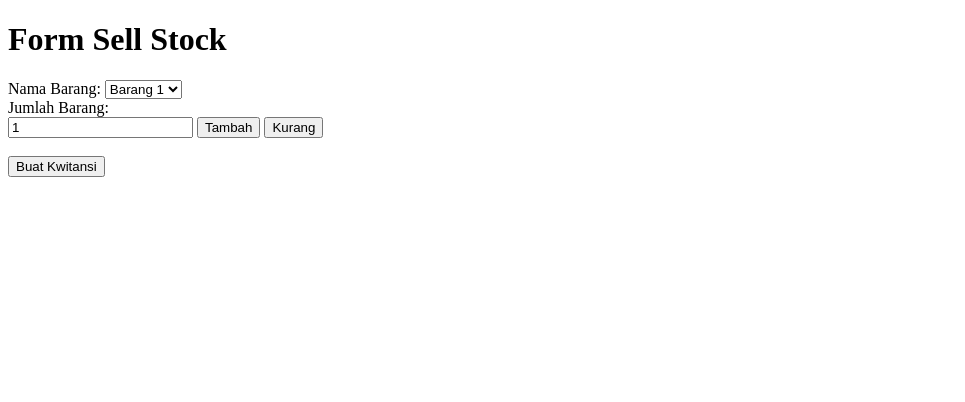
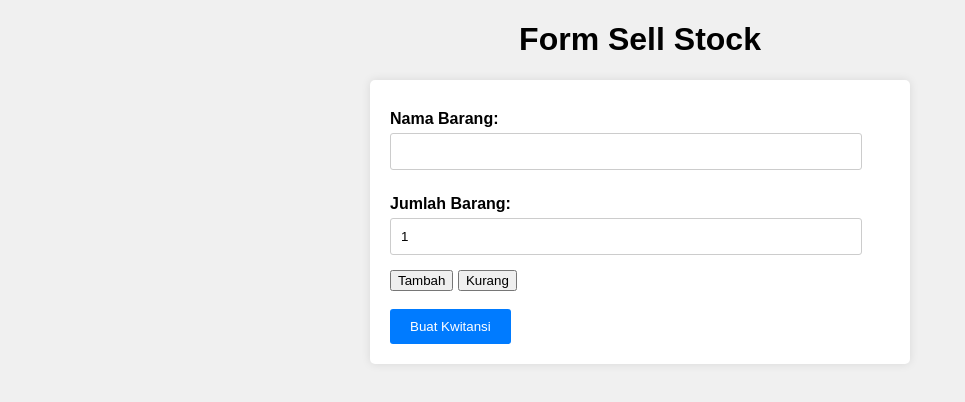
Before and after one commit to NcullPurnama/ini_gudang, a website: page html/sell_stock.html in a window 1280 px wide. Shown: the whole page, without its empty margins (0-965 px from the left). Drawn offline with Linux system fonts and the light colour scheme.

Commit message:
add some change

```diff
--- /dev/null
+++ b/css/add-stock.css
@@ -0,0 +1,57 @@
+body {
+    font-family: Arial, sans-serif;
+    background-color: #f0f0f0;
+    margin: 0;
+    padding: 0;
+}
+
+h1 {
+    text-align: center;
+    padding: 20px 0;
+}
+
+form {
+    max-width: 400px;
+    margin: 0 auto;
+    background-color: #fff;
+    padding: 20px;
+    border-radius: 5px;
+    box-shadow: 0 0 10px rgba(0, 0, 0, 0.1);
+}
+
+label {
+    font-weight: bold;
+    display: block;
+    margin-top: 10px;
+}
+
+input[type="text"],
+input[type="number"],
+input[type="file"] {
+    width: 90%;
+    padding: 10px;
+    margin-top: 5px;
+    margin-bottom: 15px;
+    border: 1px solid #ccc;
+    border-radius: 3px;
+    transition: border-color 0.2s;
+}
+
+input[type="text"]:focus,
+input[type="number"]:focus,
+input[type="file"]:focus {
+    border-color: #007BFF;
+}
+
+input[type="submit"] {
+    background-color: #007BFF;
+    color: #fff;
+    padding: 10px 20px;
+    border: none;
+    border-radius: 3px;
+    cursor: pointer;
+}
+
+input[type="submit"]:hover {
+    background-color: #0056b3;
+}
--- /dev/null
+++ b/css/sell-stock.css
@@ -0,0 +1,57 @@
+body {
+    font-family: Arial, sans-serif;
+    background-color: #f0f0f0;
+    margin: 0;
+    padding: 0;
+}
+
+h1 {
+    text-align: center;
+    align-items: center;
+}
+
+form {
+    max-width: 500px;
+    margin: 0 auto;
+    background-color: #fff;
+    padding: 20px;
+    border-radius: 5px;
+    box-shadow: 0 0 10px rgba(0, 0, 0, 0.1);
+}
+
+label {
+    font-weight: bold;
+    display: block;
+    margin-top: 10px;
+}
+
+input[type="text"],
+input[type="number"],
+input[type="file"] {
+    width: 90%;
+    padding: 10px;
+    margin-top: 5px;
+    margin-bottom: 15px;
+    border: 1px solid #ccc;
+    border-radius: 3px;
+    transition: border-color 0.2s;
+}
+
+input[type="text"]:focus,
+input[type="number"]:focus,
+input[type="file"]:focus {
+    border-color: #007BFF;
+}
+
+input[type="submit"] {
+    background-color: #007BFF;
+    color: #fff;
+    padding: 10px 20px;
+    border: none;
+    border-radius: 3px;
+    cursor: pointer;
+}
+
+input[type="submit"]:hover {
+    background-color: #0056b3;
+}
--- a/html/sell_stock.html
+++ b/html/sell_stock.html
@@ -1,18 +1,31 @@
 <!DOCTYPE html>
 <html>
     <head>
-    <title>Form Sell Stock</title>
+        <meta charset="UTF-8" />
+        <meta http-equiv="X-UA-Compatible" content="IE=edge" />
+        <meta name="viewport" content="width=device-width, initial-scale=1.0" />
+
+        <!----======== CSS ======== -->
+        <link rel="stylesheet" type="text/css" href="/css/sell-stock.css" />
+
+        <!----===== Iconscout CSS ===== -->
+        <link
+          rel="stylesheet"
+          href="https://cdnjs.cloudflare.com/ajax/libs/font-awesome/6.3.0/css/all.min.css"
+        />
+
+        <title>Sell Stock</title>
       </head>
     <body>
         <h1>Form Sell Stock</h1>
         <form action="kwitansi.html" method="get">
             <label for="nama_barang">Nama Barang:</label>
-        <select id="nama_barang" name="nama_barang">
-            <option value="barang_1">Barang 1</option>
-            <option value="barang_2">Barang 2</option>
-            <option value="barang_3">Barang 3</option>
-            <!-- Tambahkan opsi barang sesuai kebutuhan -->
-        </select>
+            <input type="text" id="nama_barang" name="nama_barang" list="barang_list">
+            <datalist id="barang_list">
+                <option value="Apel">
+                <option value="Pisang">
+                <option value="Jambu">
+            </datalist>
 
             <br>
 
```
Also changed, not shown: html/add_stock.html (+15 -4 lines). Lines whose indentation alone changed are shown as unchanged.
